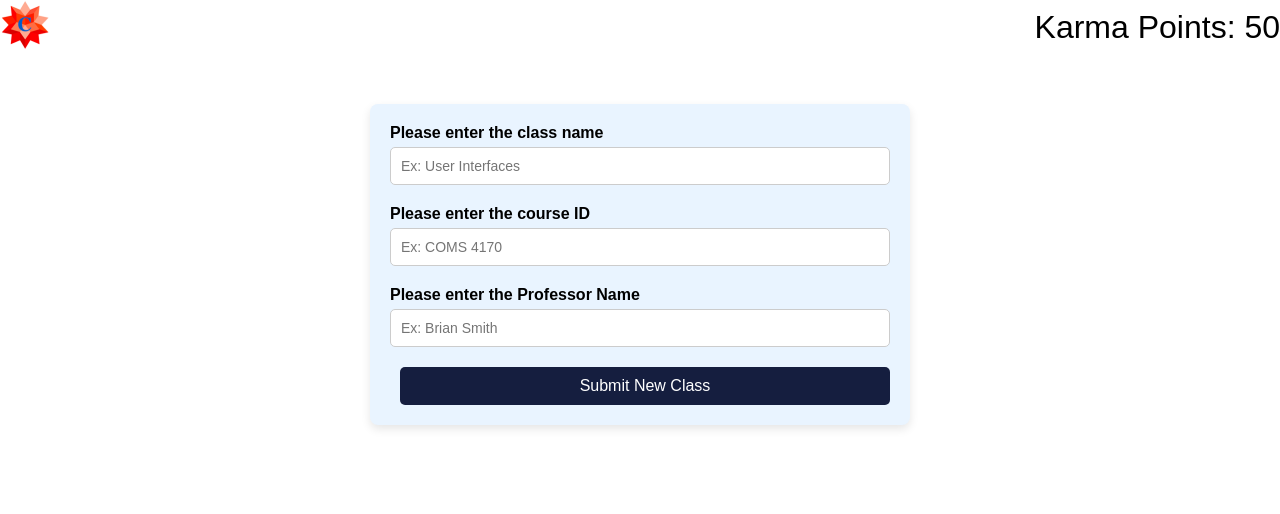
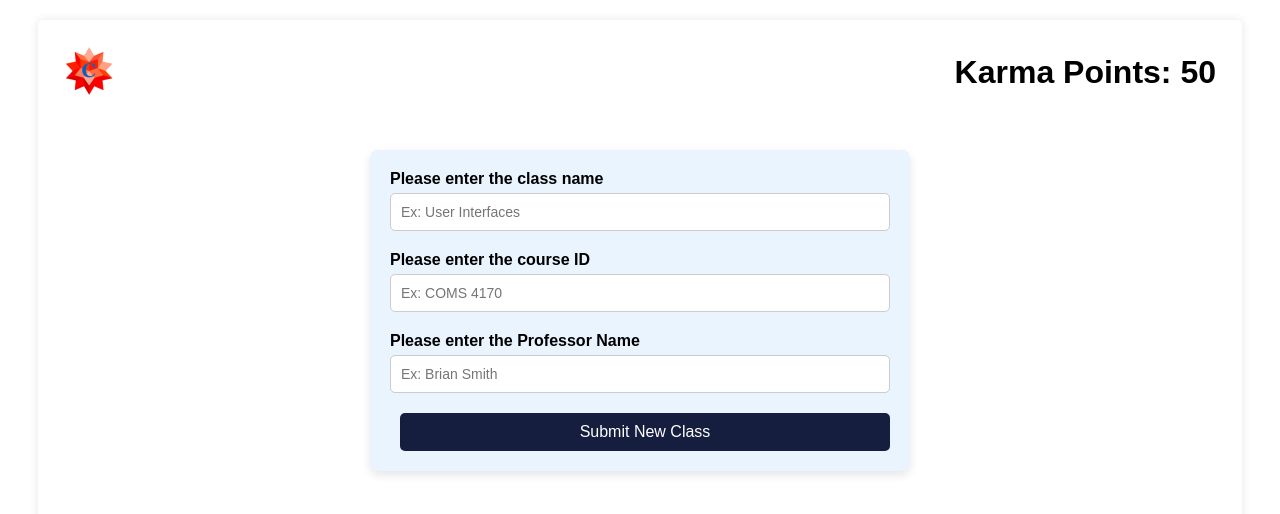
Before and after one commit to Pranav-Sukumar/AlphaCulpa, a React (Create React App) app in the folder alphaculpa/: page /classsearch/addclass in a window 1280 px wide. Shown: the top 514 px of the page. Built offline with nearby package versions, Linux system fonts and the light colour scheme.

Commit message:
fixed karma points style

```diff
--- a/alphaculpa/src/addclass.css
+++ b/alphaculpa/src/addclass.css
@@ -5,7 +5,7 @@ body {
     background-color: #f9f9f9;
 }
 
-.container {
+.container-add-class {
     width: 90%;
     margin: 20px auto;
     background-color: white;
@@ -32,7 +32,8 @@ body {
     justify-content: space-between;
     align-items: right;
     justify-content: right;
-    font-size: 2em;
+    font-size: 30px;
+    font-weight: bold;
 }
 
 
--- a/alphaculpa/src/classsearch.css
+++ b/alphaculpa/src/classsearch.css
@@ -32,7 +32,8 @@ body {
     justify-content: space-between;
     align-items: right;
     justify-content: right;
-    font-size: 2em;
+    font-size: 30px;
+    font-weight: bold;
 }
 
 .header-class-search {
--- a/alphaculpa/src/homepage.css
+++ b/alphaculpa/src/homepage.css
@@ -32,6 +32,8 @@ body {
   .karma-container {
     font-size: 1rem;
     color: #000;
+    font-size: 30px;
+    font-weight: bold;
   }
 
   /* Main Content */
```
